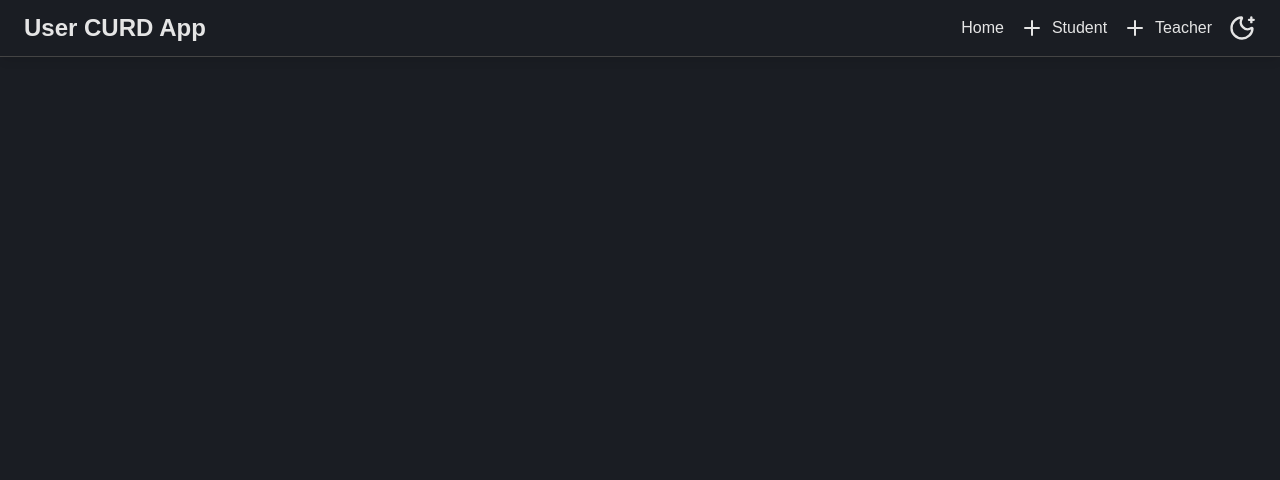
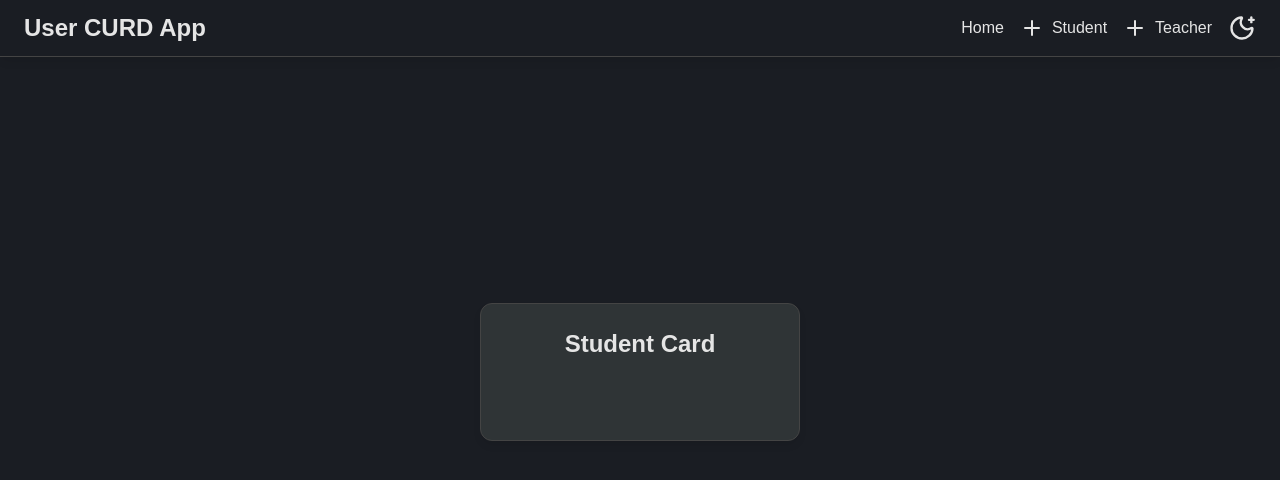
Before and after one commit to dhrubadas-dev/crud-relation-file-nextjs-prisma, a Next.js app: page /student/create in a window 1280 px wide. Shown: the top 480 px of the page. Built offline with nearby package versions, Linux system fonts and the light colour scheme.

Commit message:
student page & components create

```diff
--- a/src/app/student/create/page.tsx
+++ b/src/app/student/create/page.tsx
@@ -1,3 +1,11 @@
+import AddStudentForm from "@/components/AddStudentForm";
+import {
+	Card,
+	CardContent,
+	CardFooter,
+	CardHeader,
+	CardTitle,
+} from "@/components/shadcnui/card";
 import { Metadata } from "next";
 
 export const metadata: Metadata = {
@@ -6,7 +14,19 @@ export const metadata: Metadata = {
 };
 
 const page = () => {
-	return <></>;
+	return (
+		<section className="grid h-[90dvh] place-items-center">
+			<Card className="w-xs">
+				<CardHeader className="grid place-items-center">
+					<CardTitle className="text-2xl">Student Card</CardTitle>
+				</CardHeader>
+				<CardContent>
+					<AddStudentForm />
+				</CardContent>
+				<CardFooter className=""></CardFooter>
+			</Card>
+		</section>
+	);
 };
 
 export default page;
--- /dev/null
+++ b/src/components/AddStudentForm.tsx
@@ -0,0 +1,7 @@
+"use client";
+
+const AddStudentForm = () => {
+	return <></>;
+};
+
+export default AddStudentForm;
```
